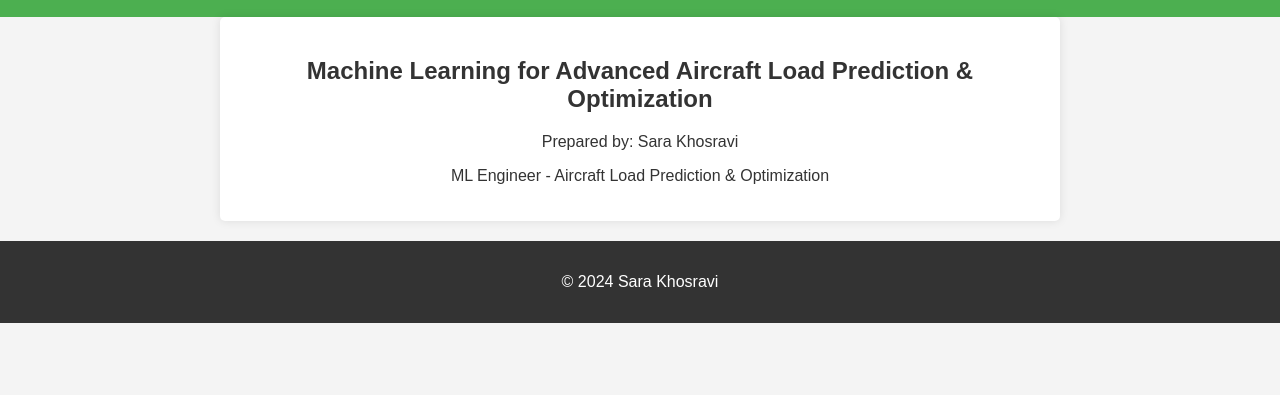
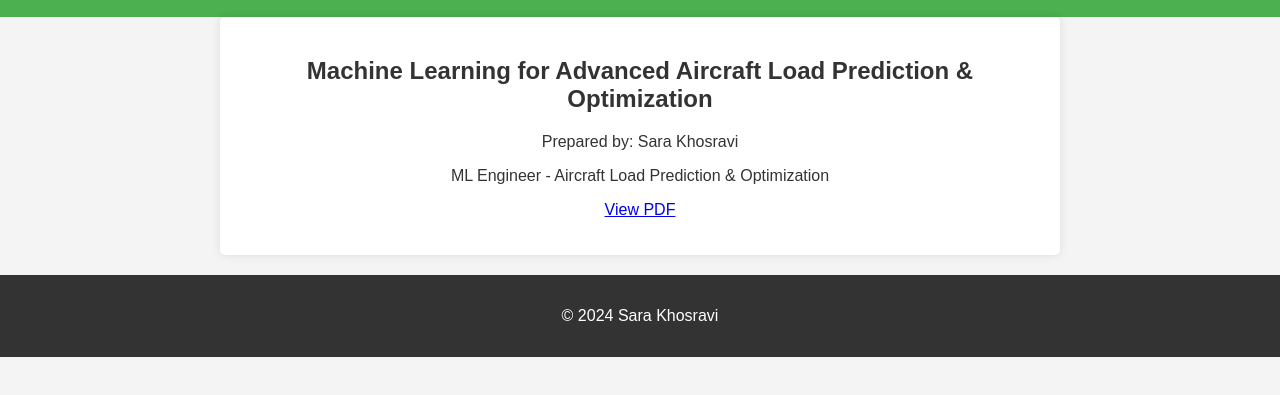
Before and after one commit to Sara-Khosravi/ML-Based-Load-Prediction-and-Optimization-for-Light-Aircraft, a plain HTML site: page index.html in a window 1280 px wide. Shown: the part 145-540 px from the top of the page. Drawn offline with Linux system fonts and the light colour scheme.

Commit message:
Update index.html

```diff
--- a/index.html
+++ b/index.html
@@ -43,6 +43,7 @@
         <h2>Machine Learning for Advanced Aircraft Load Prediction & Optimization</h2>
         <p>Prepared by: Sara Khosravi</p>
         <p>ML Engineer - Aircraft Load Prediction & Optimization</p>
+        <p><a href="path-to-your-pdf-file.pdf" target="_blank">View PDF</a></p>
     </div>
     <footer>
         <p>&copy; 2024 Sara Khosravi</p>
```
